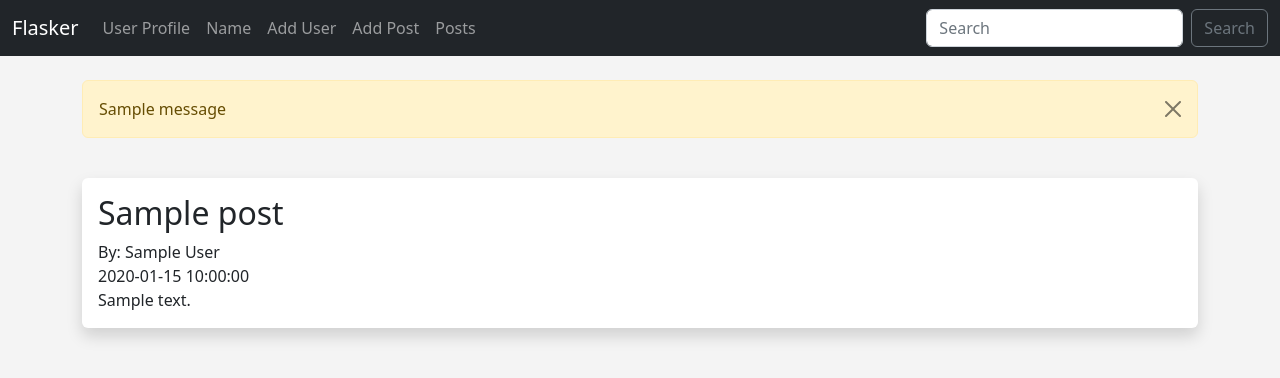
After one commit to keiths140669/flasker1, a Flask app: page /posts in a window 1280 px wide. The commit adds this page. Shown: the top 378 px of the page. Run offline with Flask 2, Linux system fonts and the light colour scheme; tables that the repository leaves empty hold one stand-in row (values such as "Sample post"); one stand-in notice (Sample message) is shown.

Commit message:
flask 18

```diff
--- a/hello.py
+++ b/hello.py
@@ -46,6 +46,14 @@ class PostForm(FlaskForm):
     author = StringField("Author", validators=[DataRequired()])
     slug = StringField("Slug", validators=[DataRequired()])
     submit = SubmitField("Submit")
+
+
+@app.route('/posts')
+def posts():
+    # Grab all the posts from the database
+    posts = Posts.query.order_by(Posts.date_posted)
+
+    return render_template('posts.html', posts=posts)
 
 # Add posts page
 
--- a/templates/navbar.html
+++ b/templates/navbar.html
@@ -18,6 +18,9 @@
         <li class="nav-item">
           <a class="nav-link" href="{{ url_for('add_post') }}">Add Post</a>
         </li>
+        <li class="nav-item">
+          <a class="nav-link" href="{{ url_for('posts') }}">Posts</a>
+        </li>
       </ul>
       <form class="d-flex" role="search">
         <input class="form-control me-2" type="search" placeholder="Search" aria-label="Search">
--- /dev/null
+++ b/templates/posts.html
@@ -0,0 +1,24 @@
+{% extends 'base.html' %}
+{% block content %}
+
+{% for message in get_flashed_messages() %}
+    <div class="alert alert-warning alert-dismissible fade show" role="alert">
+        {{ message }}
+        <button type="button" class="btn-close" data-bs-dismiss="alert" aria-label="Close"></button>
+    </div>
+{% endfor %}
+
+<br/>
+
+{% for post in posts %}
+<div class="shadow p-3 mb-5 bg-body rounded">
+    <h2>{{ post.title }}</h2>
+    By: {{ post.author }}<br/>
+    {{ post.date_posted }}<br/>
+    {{ post.content }}<br/>
+</div>
+{% endfor %}
+
+
+
+{% endblock %}
```
